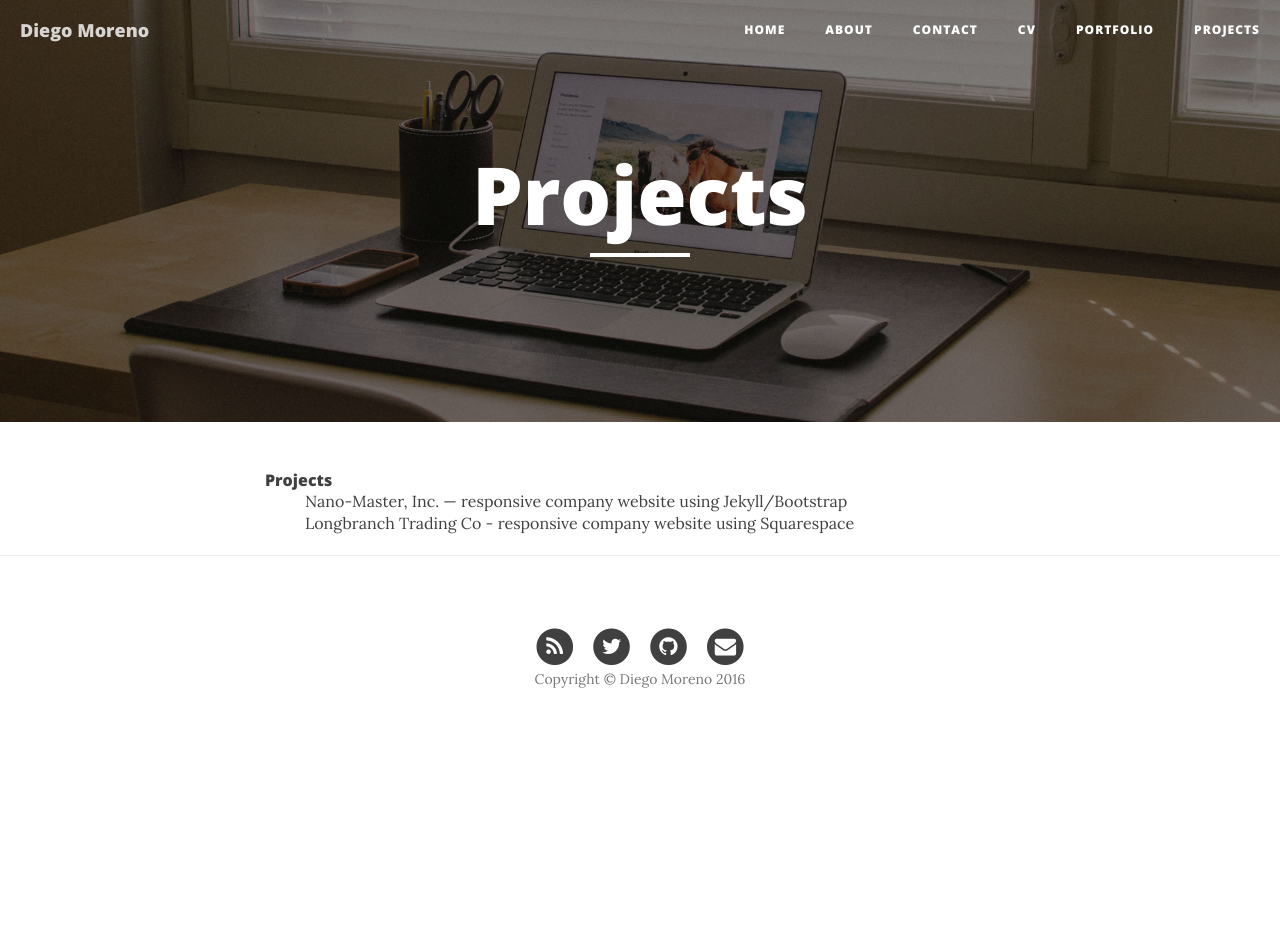
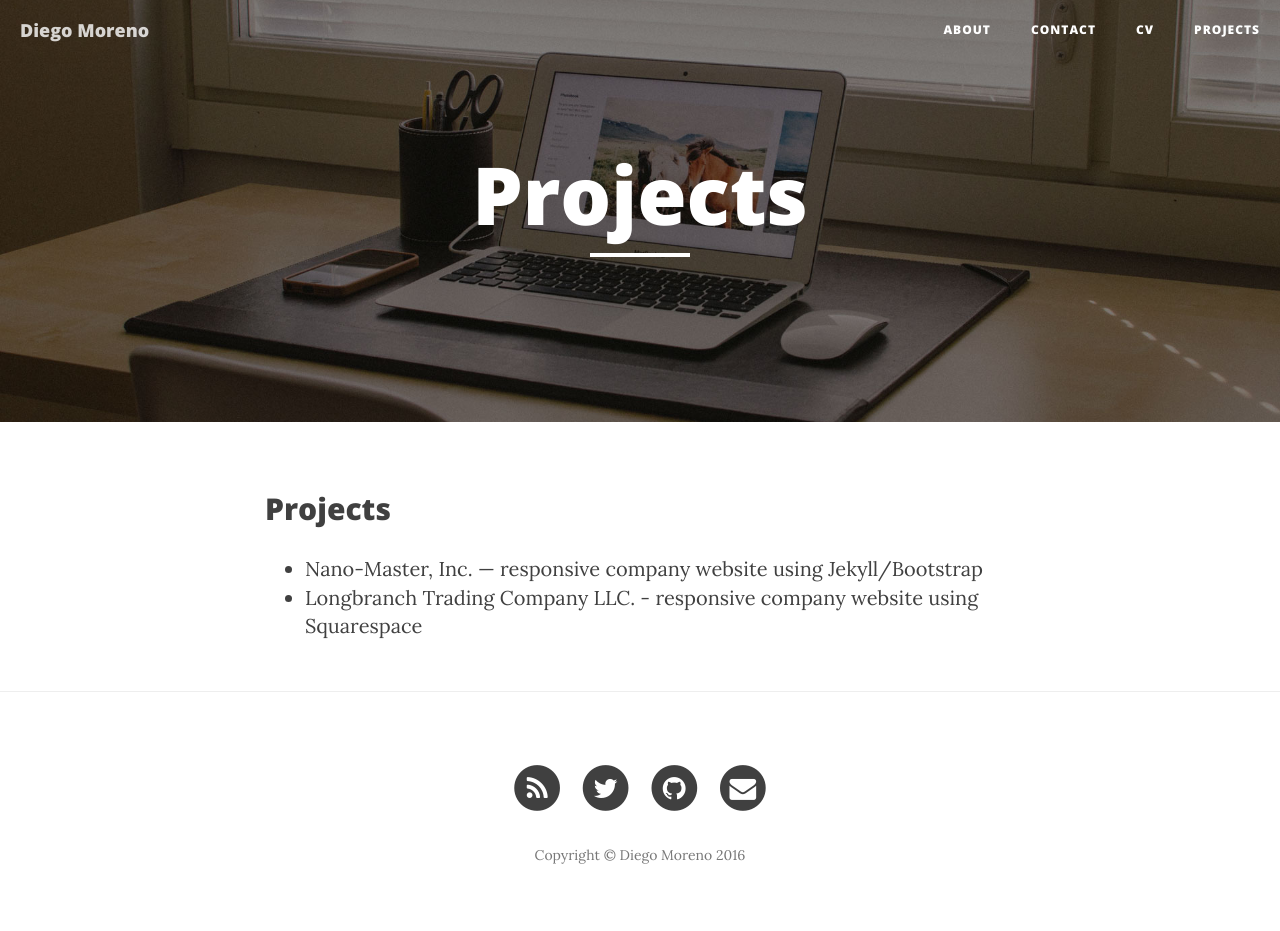
Before and after one commit to diegotheairwolf/diegotheairwolf.github.io, a Jekyll site: the page built from projects.md, in a window 1280 px wide. Built offline with Jekyll 4.4.1, drawn with Linux system fonts in a browser that asks for light colours; nearby versions of some CDN libraries; before the commit the page ends 900 px from its top, so only the background shows below that.

Commit message:
CV CSS fixed, removed portfolio

```diff
--- a/_includes/head.html
+++ b/_includes/head.html
@@ -16,7 +16,7 @@
     <link rel="stylesheet" href="{{ "/css/clean-blog.css" | prepend: site.baseurl }}">
 
     <!-- CV Sass CSS -->
-    <link rel="stylesheet" href="{{ "/css/resume.css" | prepend: site.baseurl }}">
+    <!-- <link rel="stylesheet" href="{{ "/css/resume.css" | prepend: site.baseurl }}"> -->
 
     <!-- Pygments Github CSS -->
     <link rel="stylesheet" href="{{ "/css/syntax.css" | prepend: site.baseurl }}">
--- a/_includes/nav.html
+++ b/_includes/nav.html
@@ -15,9 +15,6 @@
         <!-- Collect the nav links, forms, and other content for toggling -->
         <div class="collapse navbar-collapse" id="bs-example-navbar-collapse-1">
             <ul class="nav navbar-nav navbar-right">
-                <li>
-                    <a href="{{ site.baseurl }}/">Home</a>
-                </li>
                 {% for page in site.pages %}{% if page.title %}
 				{% if page.url != '/404.html' %}
                 <li>
--- a/_layouts/cv.html
+++ b/_layouts/cv.html
@@ -1,6 +1,8 @@
 ---
 layout: default
+title: "cv"
 ---
+<link rel="stylesheet" href="{{ "/css/resume.css" | prepend: site.baseurl }}">
 
 <!-- Page Header -->
 <header class="intro-header" style="background-image: url('{{ site.baseurl }}/{% if page.header-img %}{{ page.header-img }}{% else %}{{ site.header-img }}{% endif %}')">
--- a/projects.md
+++ b/projects.md
@@ -5,4 +5,4 @@ title: Projects
 ---
 
 - [Nano-Master, Inc.](http://www.nanomaster.com) — responsive company website using Jekyll/Bootstrap
-- [Longbranch Trading Co](http://www.longbranchtrading.com) - responsive company website using Squarespace
+- [Longbranch Trading Company LLC.](http://www.longbranchtrading.com) - responsive company website using Squarespace
```
Also changed, not shown: portfolio.html (+4 -4 lines).
